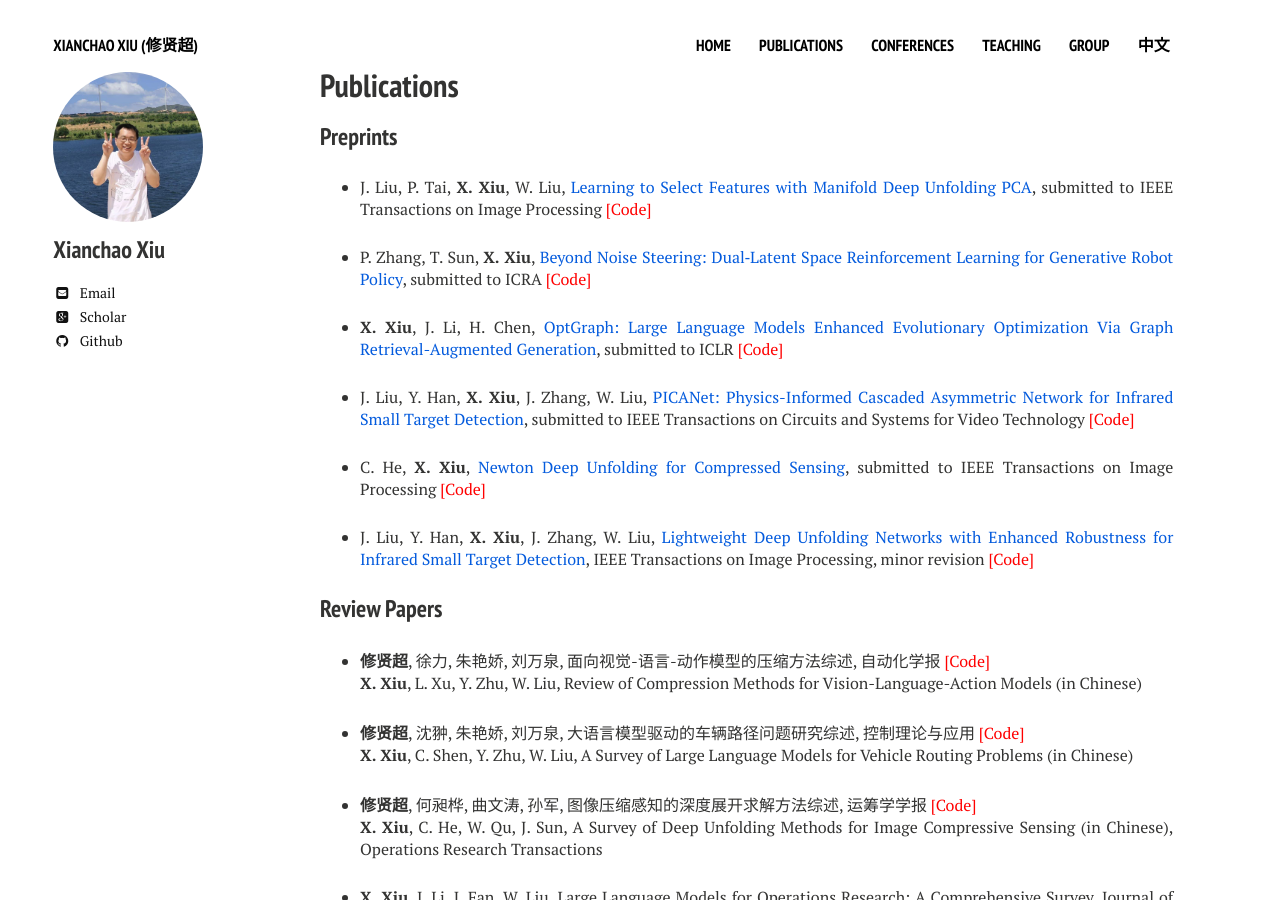
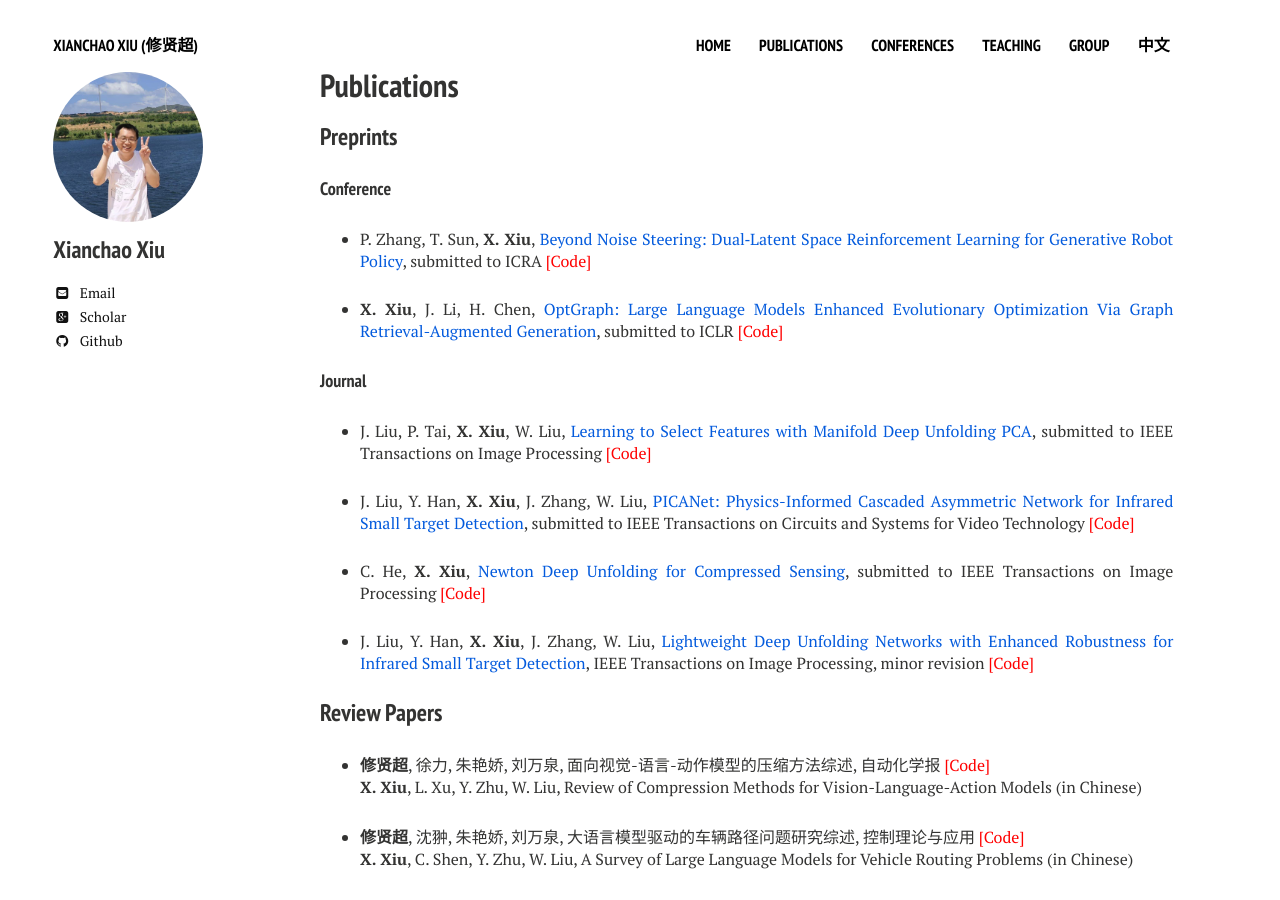
Before and after one commit to xianchaoxiu/xianchaoxiu.github.io, a Jekyll site: the page built from publications/index.md, in a window 1280 px wide and 900 px high. Built offline with Jekyll 4.4.1, drawn with Linux system fonts in a browser that asks for light colours; nearby versions of some CDN libraries.

Commit message:
Update index.md

```diff
--- a/publications/index.md
+++ b/publications/index.md
@@ -10,18 +10,20 @@ share: false
 
 ### Preprints
 
-* J. Liu, P. Tai, <b>X. Xiu</b>, W. Liu, <a href="https://arxiv.org/abs/2609.14391" class="textlink" target="_blank">Learning to Select Features with Manifold Deep Unfolding PCA</a>, submitted to IEEE Transactions on Image Processing <a href="https://github.com/xianchaoxiu/MDUFS" class="textlink" target="_blank" style="color: red;">[Code]</a>
-
+#### Conference
 
 * P. Zhang, T. Sun, <b>X. Xiu</b>, <a href="https://arxiv.org/abs/2609.11270" class="textlink" target="_blank">Beyond Noise Steering: Dual‑Latent Space Reinforcement Learning for Generative Robot Policy</a>, submitted to ICRA <a href="https://github.com/xianchaoxiu/DLSRL" class="textlink" target="_blank" style="color: red;">[Code]</a>
 
 * <b>X. Xiu</b>, J. Li, H. Chen, <a href="https://arxiv.org/abs/2607.27918" class="textlink" target="_blank">OptGraph: Large Language Models Enhanced Evolutionary Optimization Via Graph Retrieval-Augmented Generation</a>, submitted to ICLR <a href="https://github.com/xianchaoxiu/OptGraph" class="textlink" target="_blank" style="color: red;">[Code]</a>
 
+#### Journal
+
+
+* J. Liu, P. Tai, <b>X. Xiu</b>, W. Liu, <a href="https://arxiv.org/abs/2609.14391" class="textlink" target="_blank">Learning to Select Features with Manifold Deep Unfolding PCA</a>, submitted to IEEE Transactions on Image Processing <a href="https://github.com/xianchaoxiu/MDUFS" class="textlink" target="_blank" style="color: red;">[Code]</a>
+
 * J. Liu, Y. Han, <b>X. Xiu</b>, J. Zhang, W. Liu, <a href="https://arxiv.org/abs/2609.07515" class="textlink" target="_blank">PICANet: Physics-Informed Cascaded Asymmetric Network for Infrared Small Target Detection</a>,  submitted to IEEE Transactions on Circuits and Systems for Video Technology <a href="https://github.com/xianchaoxiu/PICANet" class="textlink" target="_blank" style="color: red;">[Code]</a>
 
 * C. He, <b>X. Xiu</b>, <a href="https://arxiv.org/abs/2609.14391" class="textlink" target="_blank">Newton Deep Unfolding for Compressed Sensing</a>, submitted to IEEE Transactions on Image Processing <a href="https://github.com/xianchaoxiu/DNU-Net" class="textlink" target="_blank" style="color: red;">[Code]</a>
-
-
 
 * J. Liu, Y. Han, <b>X. Xiu</b>, J. Zhang, W. Liu, <a href="https://arxiv.org/abs/2509.08205" class="textlink" target="_blank">Lightweight Deep Unfolding Networks with Enhanced Robustness for Infrared Small Target Detection</a>, IEEE Transactions on Image Processing, minor revision <a href="https://github.com/xianchaoxiu/L-RPCANet" class="textlink" target="_blank" style="color: red;">[Code]</a>
 
```
